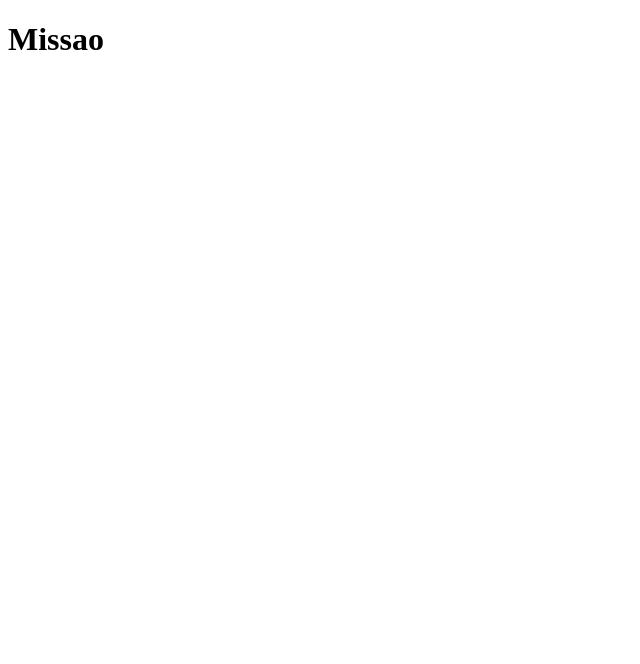
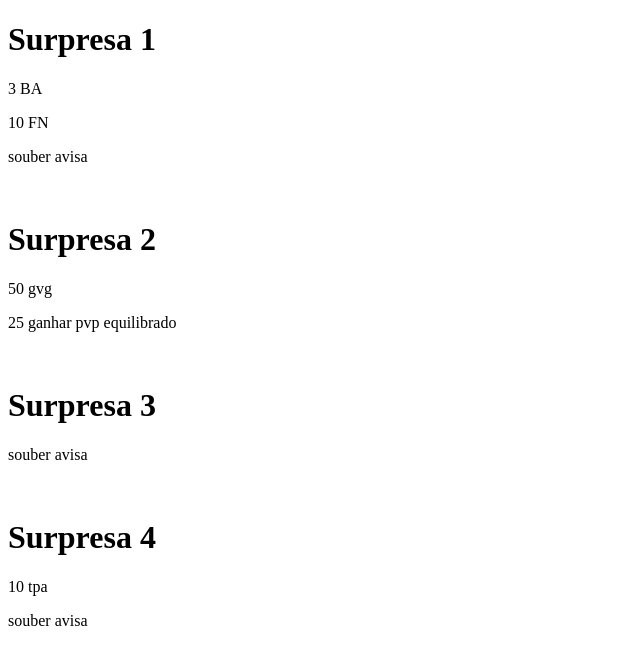
Before and after one commit to gustavosantos43/ddtank-missao, a plain HTML site: page index.html in a window 1280 px wide. Shown: the whole page, without its empty margins (0-640 px from the left). Drawn offline with Linux system fonts and the light colour scheme.

Commit message:
update3.0

```diff
--- a/index.html
+++ b/index.html
@@ -7,7 +7,20 @@
     <title>missaosurp</title>
 </head>
 <body>
-    <h1>Missao</h1>
-
+    <h1>Surpresa 1</h1>
+    <p>3 BA</p>
+    <p>10 FN</p>
+    <p>souber avisa</p>
+    <br>
+    <h1>Surpresa 2</h1>
+    <p>50 gvg</p>
+    <p>25 ganhar pvp equilibrado</p>
+    <br>
+    <h1>Surpresa 3</h1>
+    <p>souber avisa</p>
+    <br>
+    <h1>Surpresa 4</h1>
+    <p>10 tpa</p>
+    <p>souber avisa</p>
 </body>
 </html>
```
